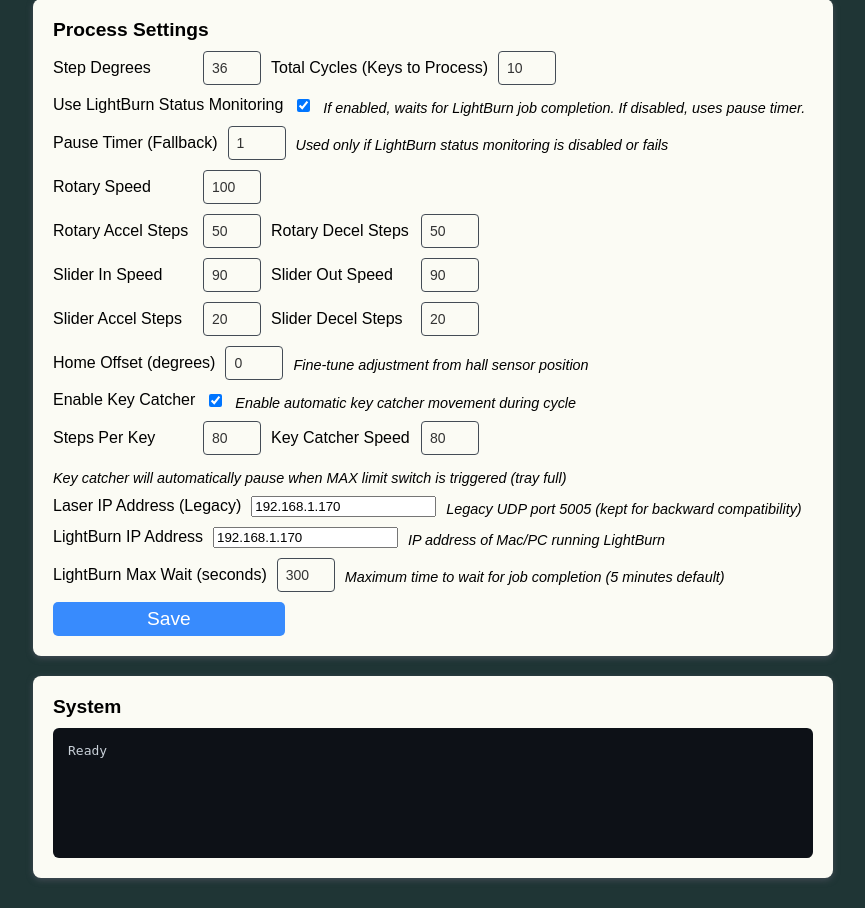
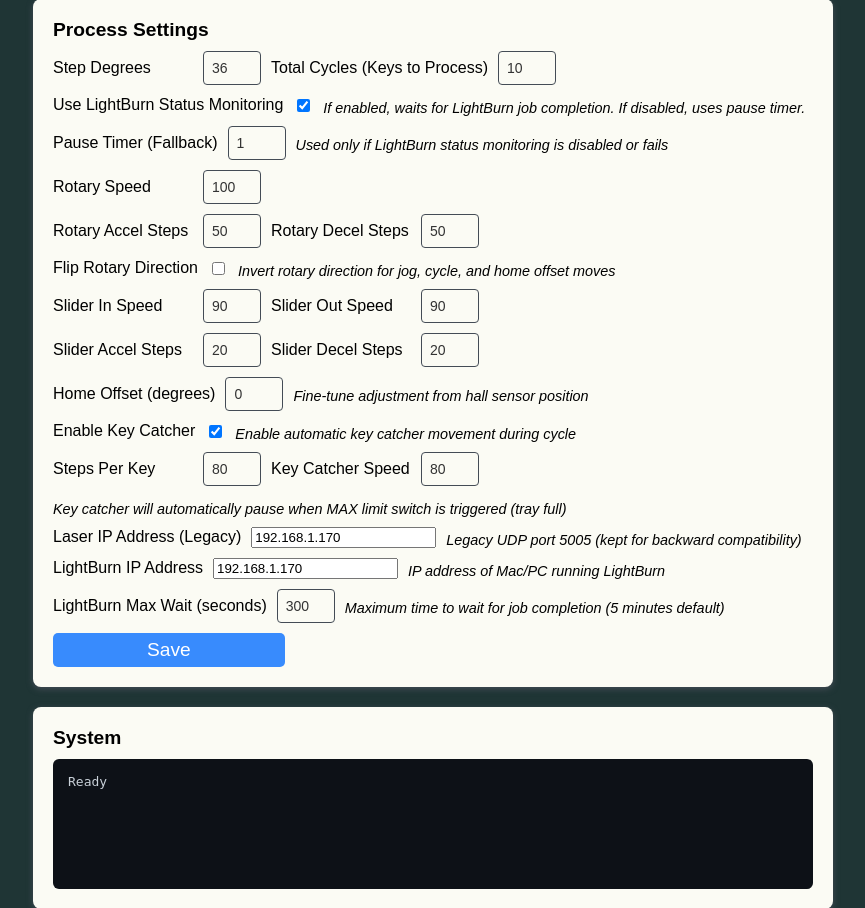
Before and after one commit to thelab-aaronbeaver/key-loader, a Flask app: page /config in a window 1280 px wide. Shown: the part 1399-2307 px from the top of the page, without its empty margins (207-1072 px from the left). Run offline with Flask 3, Linux system fonts and the light colour scheme; some libraries are stand-ins or nearby versions.

Commit message:
direction fix

```diff
--- a/app.py
+++ b/app.py
@@ -62,6 +62,7 @@ def load_config():
         "rotary_speed": 100,        # 0-100 speed scale for rotary motor - MAXIMUM SPEED
         "rotary_accel_steps": 50,   # steps for acceleration ramp-up - reduced for faster acceleration
         "rotary_decel_steps": 50,   # steps for deceleration ramp-down - reduced for faster deceleration
+        "flip_rotary_direction": False,  # invert rotary motor direction for all rotary moves
         "cycles": 10,               # default cycle count
         "home_offset": 0.0,         # fine-tuned home position offset from hall sensor (degrees)
         "udp_enabled": True,        # enable UDP trigger to LightBurn
@@ -156,6 +157,10 @@ def save_config(config_dict):
 # Load initial config
 config = load_config()
 
+def apply_rotary_direction(degrees):
+    """Apply configured rotary direction inversion to a degree command."""
+    return -degrees if config.get("flip_rotary_direction", False) else degrees
+
 # Initialize LightBurn controller
 lb_controller = None
 if config.get("lightburn_enabled", True):
@@ -333,6 +338,8 @@ def api_set_config():
             config['rotary_accel_steps'] = max(1, int(data['rotary_accel_steps']))  # minimum 1 step
         if 'rotary_decel_steps' in data:
             config['rotary_decel_steps'] = max(1, int(data['rotary_decel_steps']))  # minimum 1 step
+        if 'flip_rotary_direction' in data:
+            config['flip_rotary_direction'] = bool(data['flip_rotary_direction'])
         if 'cycles' in data:
             config['cycles'] = int(data['cycles'])
         if 'home_offset' in data:
@@ -460,9 +467,7 @@ def run_cycle_background(total_cycles):
         safe_set_app_state("system_message", "Start state complete. Beginning key detection cycle...")
 
         # --- UPDATED: Key-driven cycle loop ---
-        # Rotary cycle direction intentionally uses negative sign so Start Job
-        # advances in the intended physical direction for the current CL57T setup.
-        cycle_step_degrees = -abs(config['step_degrees'])
+        cycle_step_degrees = apply_rotary_direction(abs(config['step_degrees']))
         keys_processed = 0
         current_position = 0
 
@@ -789,7 +794,7 @@ def home_machine():
         if config.get("home_offset", 0.0) != 0.0:
             safe_set_app_state("system_message", f"Applying fine adjustment of {config['home_offset']:.1f}°...")
             move_success = hw.move_degrees(
-                config['home_offset'],
+                apply_rotary_direction(config['home_offset']),
                 speed=config['rotary_speed'],
                 accel_steps=config['rotary_accel_steps'],
                 decel_steps=config['rotary_decel_steps']
@@ -1049,7 +1054,7 @@ def api_rotary_move():
     })
 
     ok = hw.move_degrees(
-        degrees,
+        apply_rotary_direction(degrees),
         speed=config['rotary_speed'],
         accel_steps=config['rotary_accel_steps'],
         decel_steps=config['rotary_decel_steps']
--- a/static/config.js
+++ b/static/config.js
@@ -30,6 +30,7 @@ document.addEventListener('DOMContentLoaded', () => {
     const inpRotarySpeed = document.getElementById('rotary_speed');
     const inpRotaryAccel = document.getElementById('rotary_accel_steps');
     const inpRotaryDecel = document.getElementById('rotary_decel_steps');
+    const inpFlipRotaryDirection = document.getElementById('flip_rotary_direction');
     const inpInSpeed = document.getElementById('slider_in_speed');
     const inpOutSpeed = document.getElementById('slider_out_speed');
     const inpSliderAccel = document.getElementById('slider_accel_steps');
@@ -573,6 +574,7 @@ document.addEventListener('DOMContentLoaded', () => {
             if (inpRotarySpeed) inpRotarySpeed.value = cfg.rotary_speed;
             if (inpRotaryAccel) inpRotaryAccel.value = cfg.rotary_accel_steps;
             if (inpRotaryDecel) inpRotaryDecel.value = cfg.rotary_decel_steps;
+            if (inpFlipRotaryDirection) inpFlipRotaryDirection.checked = cfg.flip_rotary_direction === true;
             if (inpInSpeed) inpInSpeed.value = cfg.slider_in_speed;
             if (inpOutSpeed) inpOutSpeed.value = cfg.slider_out_speed;
             if (inpSliderAccel) inpSliderAccel.value = cfg.slider_accel_steps || 15;
@@ -609,6 +611,7 @@ document.addEventListener('DOMContentLoaded', () => {
                         rotary_speed: parseInt(inpRotarySpeed?.value || 100, 10),
                         rotary_accel_steps: parseInt(inpRotaryAccel?.value || 50, 10),
                         rotary_decel_steps: parseInt(inpRotaryDecel?.value || 50, 10),
+                        flip_rotary_direction: inpFlipRotaryDirection?.checked === true,
                         slider_in_speed: parseInt(inpInSpeed?.value || 80, 10),
                         slider_out_speed: parseInt(inpOutSpeed?.value || 80, 10),
                         slider_accel_steps: parseInt(inpSliderAccel?.value || 15, 10),
--- a/templates/config.html
+++ b/templates/config.html
@@ -220,6 +220,11 @@
                 <input id="rotary_decel_steps" type="number" min="1" step="1" value="50">
             </div>
             <div class="row">
+                <label for="flip_rotary_direction">Flip Rotary Direction</label>
+                <input id="flip_rotary_direction" type="checkbox">
+                <div class="info-text">Invert rotary direction for jog, cycle, and home offset moves</div>
+            </div>
+            <div class="row">
                 <label for="slider_in_speed">Slider In Speed</label>
                 <input id="slider_in_speed" type="number" min="0" max="100" step="1" value="80">
                 <label for="slider_out_speed">Slider Out Speed</label>
```
